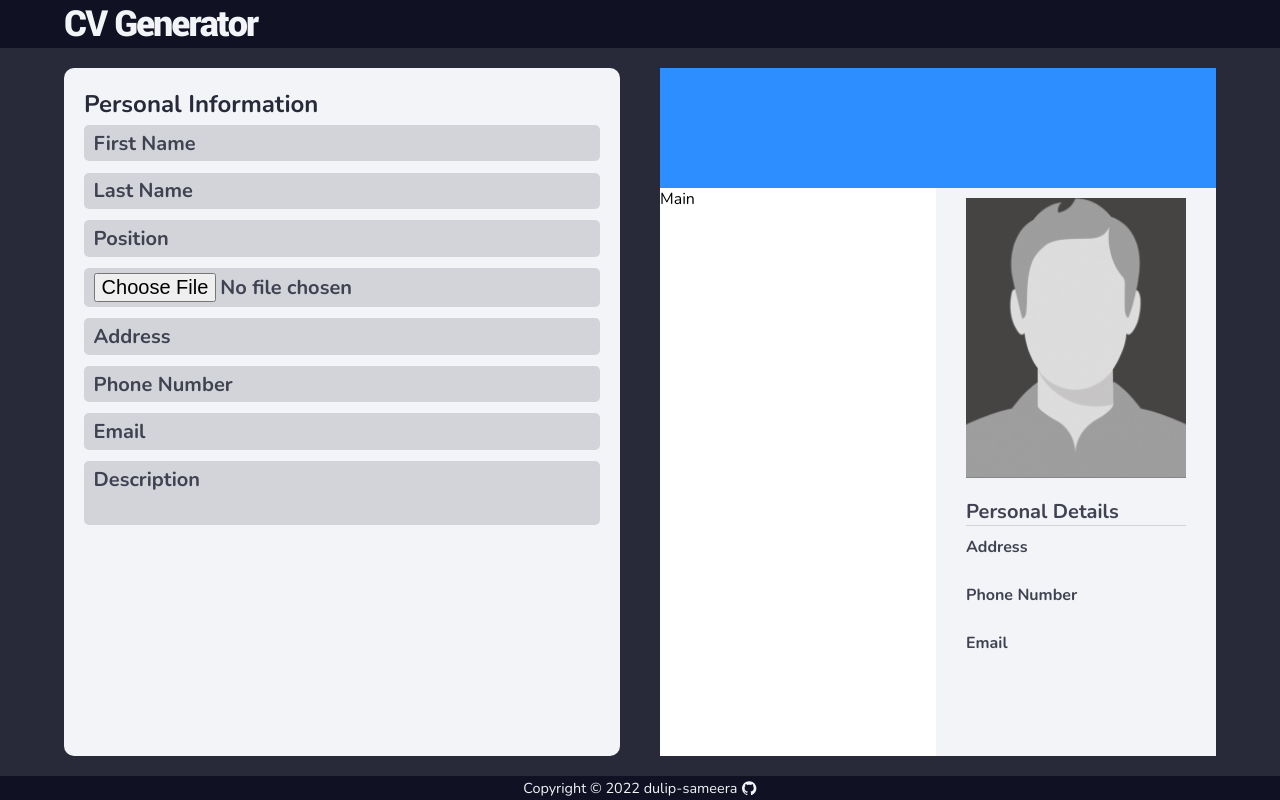
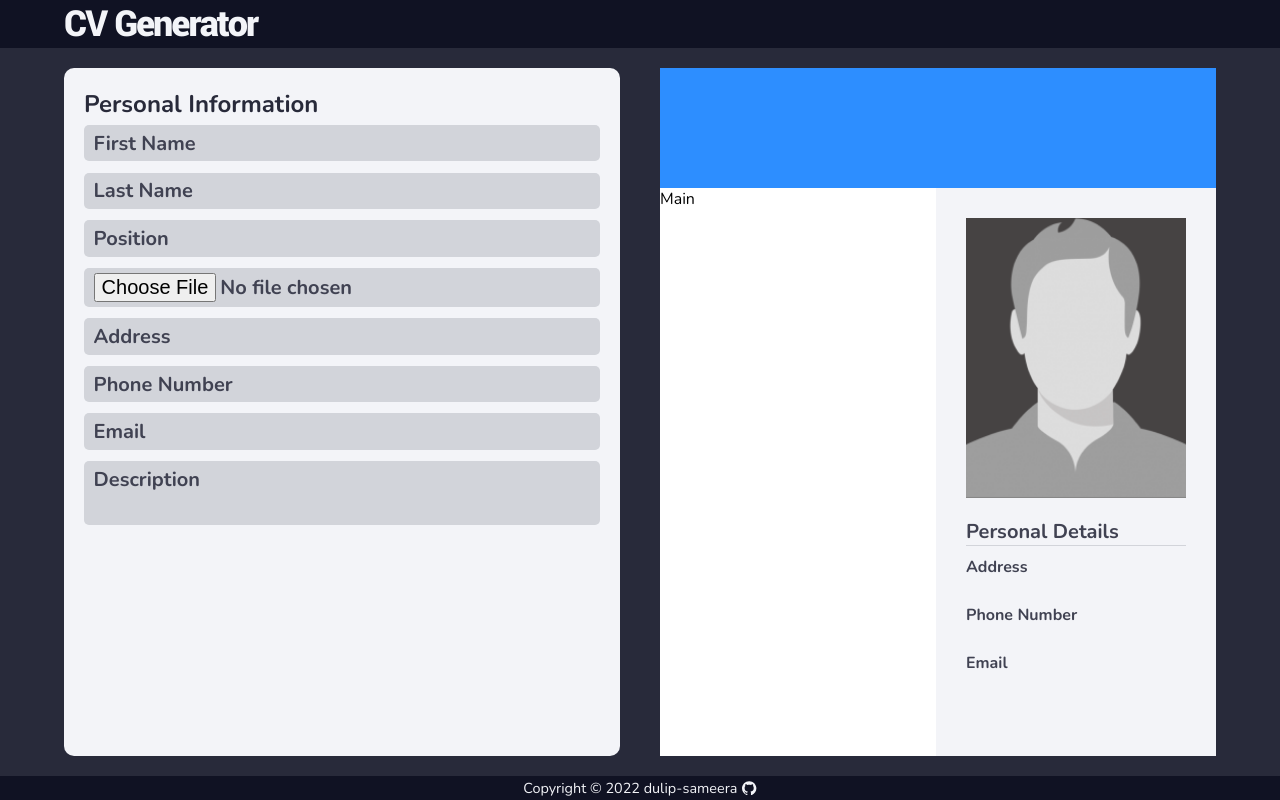
Before and after one commit to dulip-sameera/react-cv-generator, a React (Create React App) app: page / in a window 1280 px wide. Built offline with nearby package versions, Linux system fonts and the light colour scheme.

Commit message:
change padding

```diff
--- a/src/components/Body/Preview/SideBar.js
+++ b/src/components/Body/Preview/SideBar.js
@@ -8,7 +8,7 @@ const LayoutDiv = styled.div`
   display: flex;
   flex-direction: column;
   align-items: center;
-  padding-top: 10px;
+  padding-top: 30px;
   background: ${({ theme }) => theme.colors.grey};
 `;
 
```
